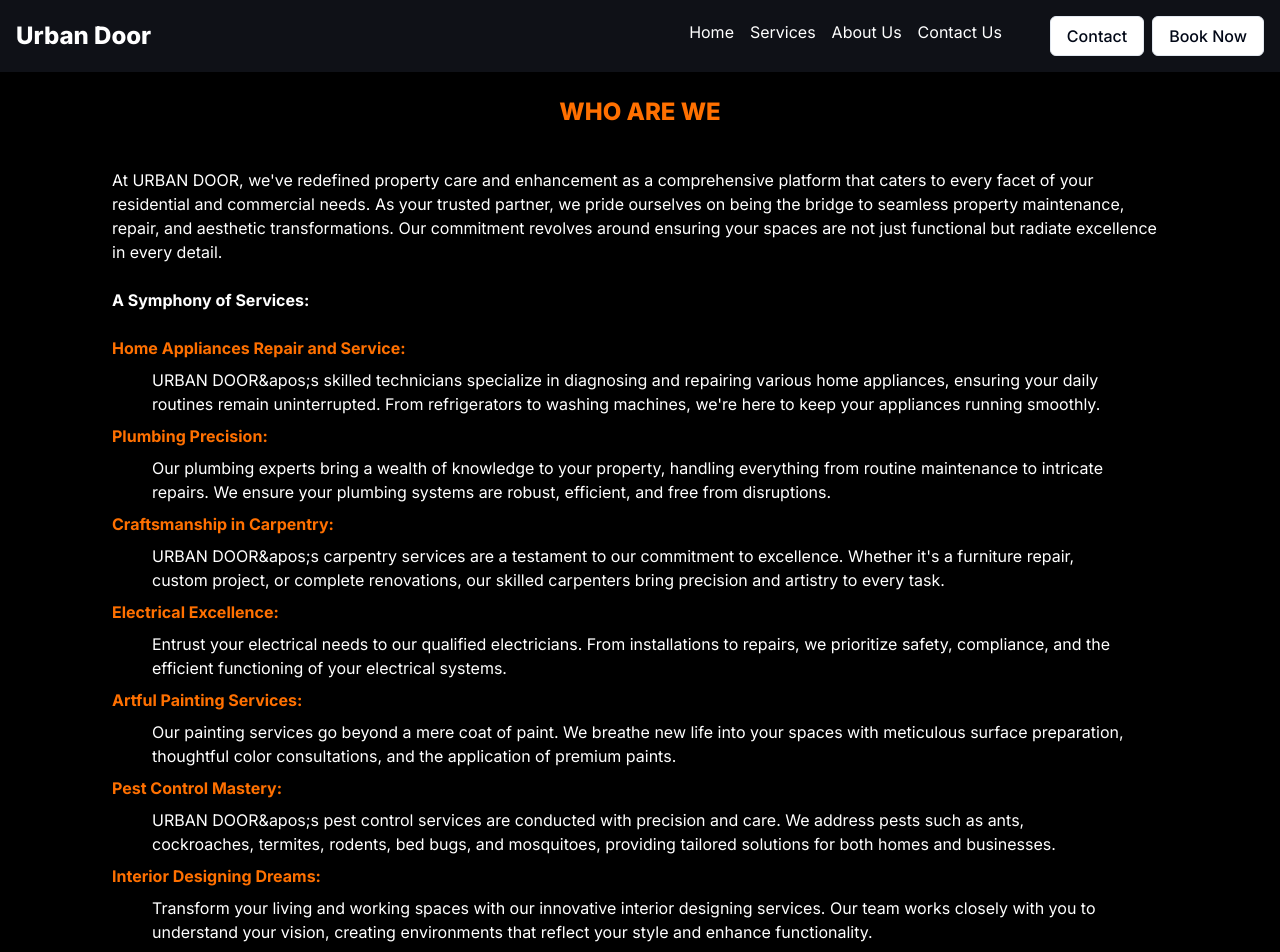
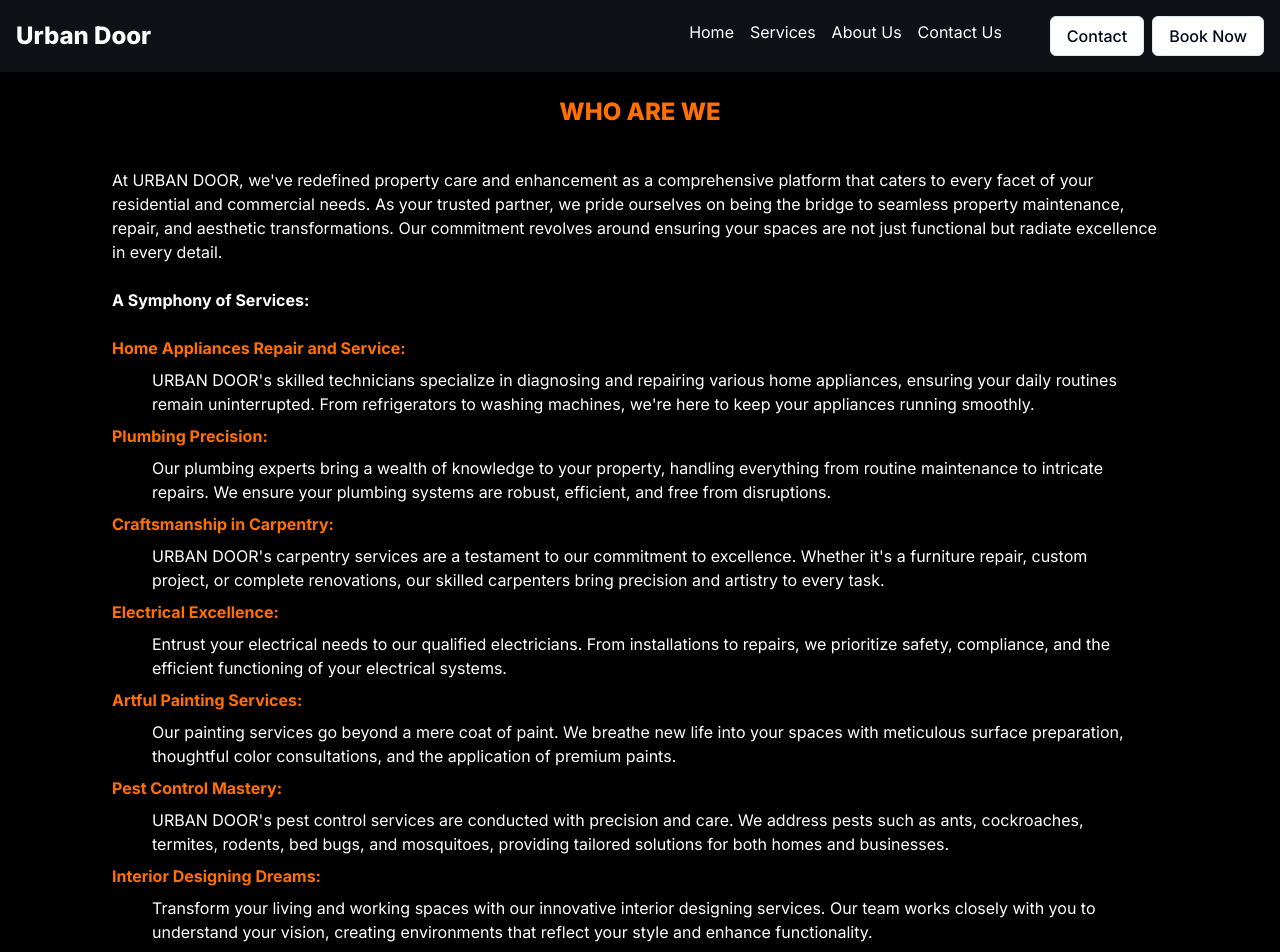
Before and after one commit to Jayant818/didactic-barnacle, a Next.js app: page /about in a window 1280 px wide. Shown: the top 952 px of the page. Built offline with nearby package versions, Linux system fonts and the light colour scheme.

Commit message:
Added jpg file

```diff
--- a/components/others/About.tsx
+++ b/components/others/About.tsx
@@ -9,7 +9,7 @@ const About = () => {
 					WHo are we
 				</h3>
 				<p className="px-10 md:px-28 my-6 md:text-base">
-					At URBAN DOOR, we&apos;ve redefined property care and enhancement as a
+					At URBAN DOOR, we've redefined property care and enhancement as a
 					comprehensive platform that caters to every facet of your residential
 					and commercial needs. As your trusted partner, we pride ourselves on
 					being the bridge to seamless property maintenance, repair, and
@@ -26,7 +26,7 @@ const About = () => {
 						{
 							title: "Home Appliances Repair and Service:",
 							description:
-								"URBAN DOOR&apos;s skilled technicians specialize in diagnosing and repairing various home appliances, ensuring your daily routines remain uninterrupted. From refrigerators to washing machines, we're here to keep your appliances running smoothly.",
+								"URBAN DOOR's skilled technicians specialize in diagnosing and repairing various home appliances, ensuring your daily routines remain uninterrupted. From refrigerators to washing machines, we're here to keep your appliances running smoothly.",
 						},
 						{
 							title: "Plumbing Precision:",
@@ -36,7 +36,7 @@ const About = () => {
 						{
 							title: "Craftsmanship in Carpentry:",
 							description:
-								"URBAN DOOR&apos;s carpentry services are a testament to our commitment to excellence. Whether it's a furniture repair, custom project, or complete renovations, our skilled carpenters bring precision and artistry to every task.",
+								"URBAN DOOR's carpentry services are a testament to our commitment to excellence. Whether it's a furniture repair, custom project, or complete renovations, our skilled carpenters bring precision and artistry to every task.",
 						},
 						{
 							title: "Electrical Excellence:",
@@ -51,7 +51,7 @@ const About = () => {
 						{
 							title: "Pest Control Mastery:",
 							description:
-								"URBAN DOOR&apos;s pest control services are conducted with precision and care. We address pests such as ants, cockroaches, termites, rodents, bed bugs, and mosquitoes, providing tailored solutions for both homes and businesses.",
+								"URBAN DOOR's pest control services are conducted with precision and care. We address pests such as ants, cockroaches, termites, rodents, bed bugs, and mosquitoes, providing tailored solutions for both homes and businesses.",
 						},
 						{
 							title: "Interior Designing Dreams:",
```
Also changed, not shown: public/images/facebook.svg (added), public/images/instagram.svg (added).
